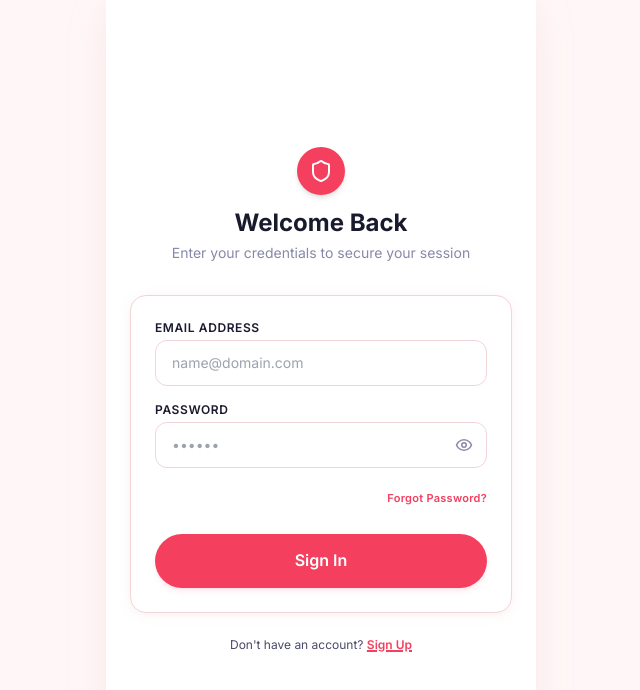
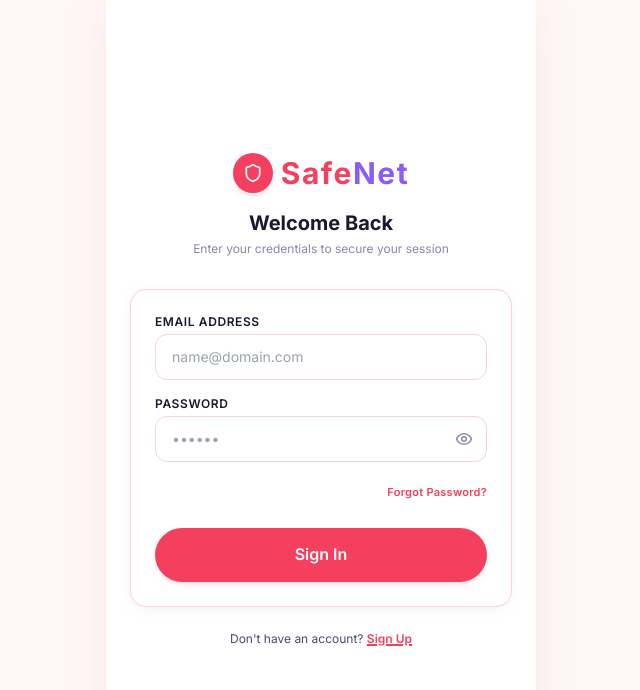
Before and after one commit to AstikVerse/safenet, a React (Vite) app in the folder client/: page /auth in a window 1280 px wide. Shown: the top 690 px of the page, without its empty margins (319-959 px from the left). Built offline with nearby package versions, Linux system fonts and the light colour scheme; no server answers.

Commit message:
design: add prominent SafeNet brand logo to Auth page

```diff
--- a/client/src/pages/LoginRegister.jsx
+++ b/client/src/pages/LoginRegister.jsx
@@ -117,16 +117,21 @@ const LoginRegister = () => {
     <div className="phone-container page-transition bg-background-warm flex flex-col justify-center px-6 py-8">
       {/* Top Header branding */}
       <div className="flex flex-col items-center mb-8">
-        <div
-          onClick={() => navigate('/')}
-          className="w-12 h-12 bg-primary rounded-full flex items-center justify-center shadow-md cursor-pointer hover:scale-105 interactive-transition mb-3"
-        >
-          <Shield size={24} className="text-white" />
+        <div className="flex items-center gap-2 mb-2">
+          <div
+            onClick={() => navigate('/')}
+            className="w-10 h-10 bg-primary rounded-full flex items-center justify-center shadow-md cursor-pointer hover:scale-105 interactive-transition"
+          >
+            <Shield size={20} className="text-white" />
+          </div>
+          <span className="text-3xl font-black tracking-wider text-primary">
+            Safe<span className="text-secondary">Net</span>
+          </span>
         </div>
-        <h2 className="text-2xl font-bold text-dark-heading">
+        <h2 className="text-xl font-bold text-dark-heading mt-2">
           {isRegister ? 'Create Account' : 'Welcome Back'}
         </h2>
-        <p className="text-sm text-dark-muted mt-1">
+        <p className="text-xs text-dark-muted mt-1">
           {isRegister ? 'Join SafeNet to secure your journeys' : 'Enter your credentials to secure your session'}
         </p>
       </div>
```
